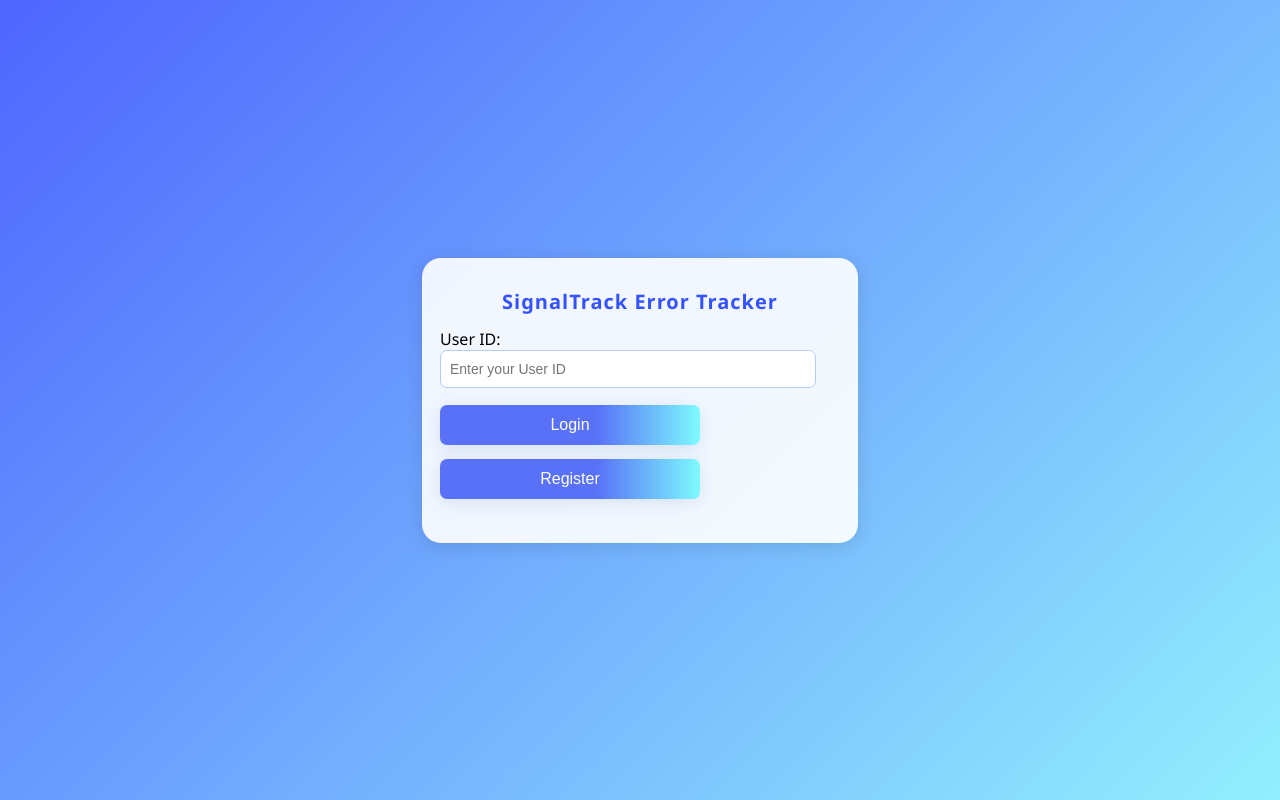
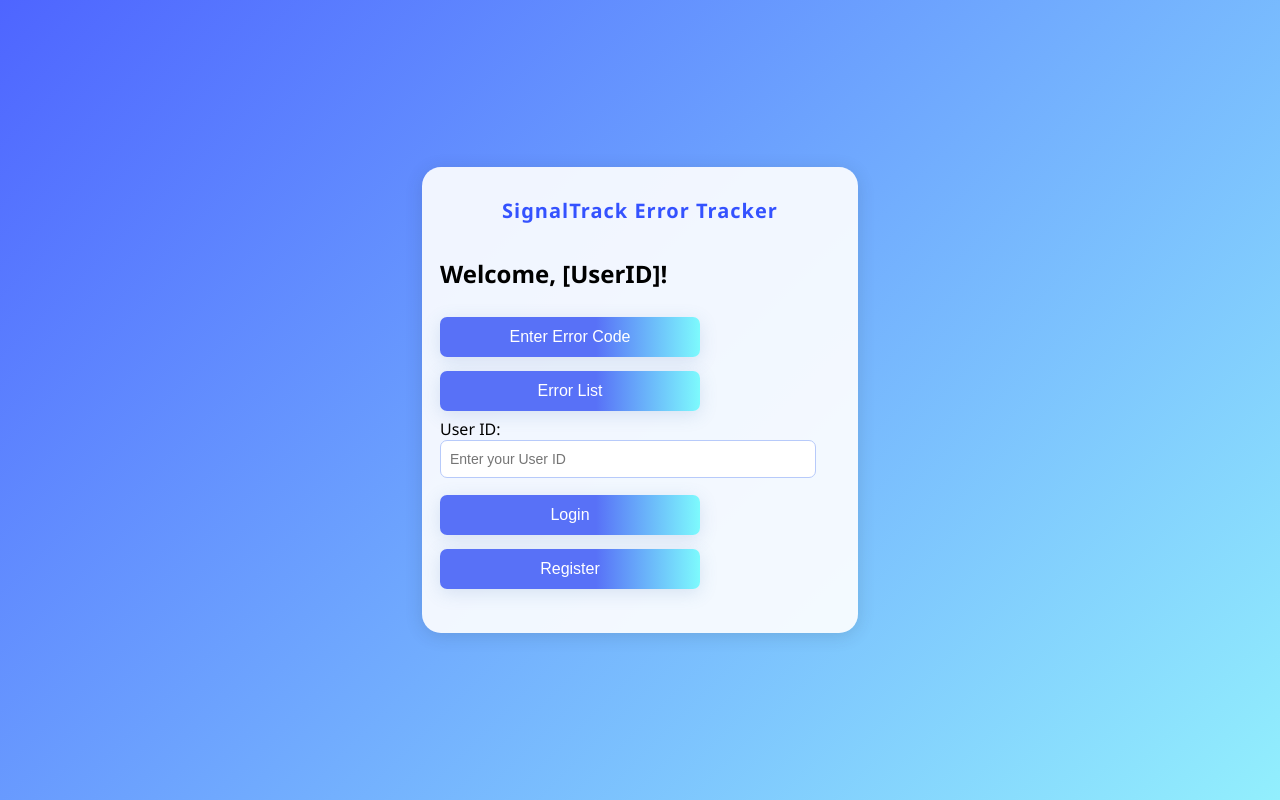
Before and after one commit to sanidhya8897/SignalTrack, a plain HTML site: page index.html in a window 1280 px wide. Drawn offline with Linux system fonts and the light colour scheme.

Commit message:
Update index.html

```diff
--- a/index.html
+++ b/index.html
@@ -12,6 +12,12 @@
 
         <!-- Login Form -->
         <div id="login-section">
+            <div class="center-container">
+              <h2>Welcome, [UserID]!</h2>
+              <button class="main-btn" onclick="showEnterError()">Enter Error Code</button>
+              <button class="main-btn" onclick="showErrorList()">Error List</button>
+        </div>
+
             <label for="user-id-input">User ID:</label>
             <input type="text" id="user-id-input" placeholder="Enter your User ID" autocomplete="username">
             <button id="login-btn">Login</button>
@@ -32,6 +38,11 @@
         <!-- Welcome & Feature Section -->
         <div id="welcome-section" style="display:none;">
             <div class="success-message" id="welcome-msg"></div>
+            <div class="center-container">
+              <h2>Welcome, [UserID]!</h2>
+              <button class="main-btn" onclick="showEnterError()">Enter Error Code</button>
+              <button class="main-btn" onclick="showErrorList()">Error List</button>
+        </div>
             <button id="view-errors-btn">View My Errors</button>
             <button id="goto-debug-btn">Debug Code Snippet</button>
             <button id="aws-link-btn" onclick="window.location.href='http://signaltrack-site.s3-website-us-east-2.amazonaws.com'">Go to SignalTrack AWS Site</button>
```
